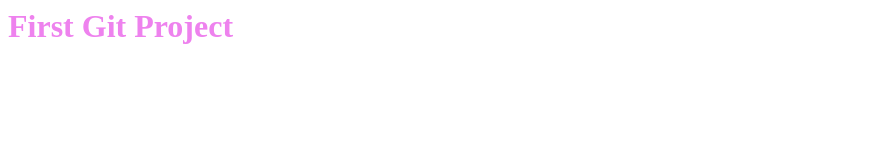
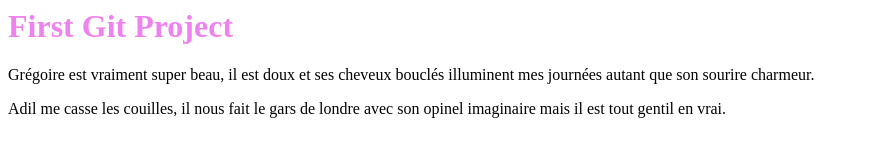
Before and after one commit to JorisPellegrin/first_git, a plain HTML site: page index.html in a window 1280 px wide. Shown: the whole page, without its empty margins (0-869 px from the left). Drawn offline with Linux system fonts and the light colour scheme.

Commit message:
Paragraphe_1

```diff
--- a/index.html
+++ b/index.html
@@ -5,5 +5,11 @@
     </head>
     <body>
         <h1>First Git Project</h1>
-    </body>
+        <p>Grégoire est vraiment super beau, il est doux et ses cheveux
+            bouclés illuminent mes journées autant que son sourire charmeur.
+        </p>
+        <p> Adil me casse les couilles, il nous fait le gars de londre
+            avec son opinel imaginaire mais il est tout gentil en vrai.
+        </p>
+        </body>
 </html>
```
